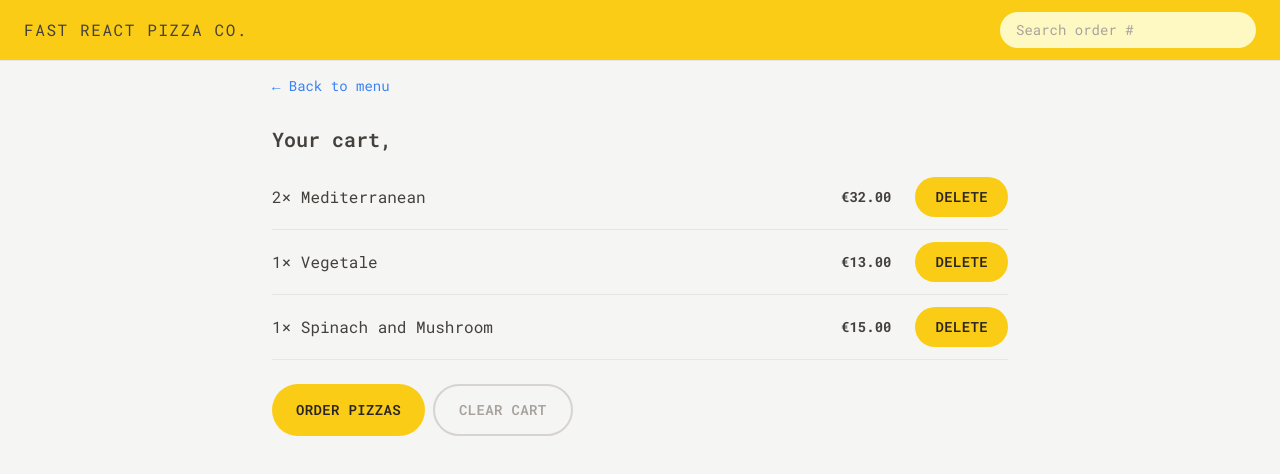
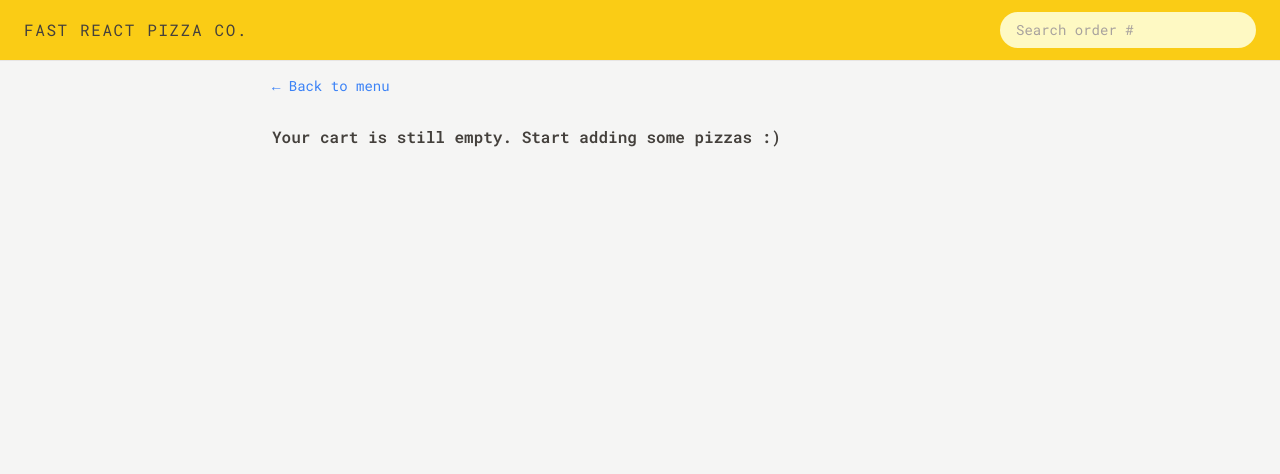
Before and after one commit to HahaKhoang/fast-react-pizza, a React (Vite) app: page /cart in a window 1280 px wide. Shown: the top 474 px of the page. Built offline with nearby package versions, Linux system fonts and the light colour scheme.

Commit message:
Builds cart page

```diff
--- a/src/features/cart/Cart.jsx
+++ b/src/features/cart/Cart.jsx
@@ -1,36 +1,16 @@
-import { Link } from "react-router-dom";
 import LinkButton from "../../ui/LinkButton";
 import Button from "../../ui/Button";
 import CartItem from "./CartItem";
-import { useSelector } from "react-redux";
-
-const fakeCart = [
-  {
-    pizzaId: 12,
-    name: "Mediterranean",
-    quantity: 2,
-    unitPrice: 16,
-    totalPrice: 32,
-  },
-  {
-    pizzaId: 6,
-    name: "Vegetale",
-    quantity: 1,
-    unitPrice: 13,
-    totalPrice: 13,
-  },
-  {
-    pizzaId: 11,
-    name: "Spinach and Mushroom",
-    quantity: 1,
-    unitPrice: 15,
-    totalPrice: 15,
-  },
-];
+import EmptyCart from "./EmptyCart";
+import { useDispatch, useSelector } from "react-redux";
+import { clearCart, getCart, getUsername } from "./cartSlice";
 
 function Cart() {
-  const username = useSelector((state) => state.user.username);
-  const cart = fakeCart;
+  const username = useSelector(getUsername);
+  const cart = useSelector(getCart);
+  const dispatch = useDispatch();
+
+  if (!cart.length) return <EmptyCart />;
 
   return (
     <div className="px-4 py-3">
@@ -45,7 +25,9 @@ function Cart() {
         <Button type="primary" to="/order/new">
           Order pizzas
         </Button>
-        <Button type="secondary">Clear cart</Button>
+        <Button type="secondary" onClick={() => dispatch(clearCart())}>
+          Clear cart
+        </Button>
       </div>
     </div>
   );
--- a/src/features/cart/EmptyCart.jsx
+++ b/src/features/cart/EmptyCart.jsx
@@ -1,11 +1,13 @@
-import { Link } from 'react-router-dom';
+import LinkButton from "../../ui/LinkButton";
 
 function EmptyCart() {
   return (
-    <div>
-      <Link to="/menu">&larr; Back to menu</Link>
+    <div className="px-4 py-3">
+      <LinkButton to="/menu">&larr; Back to menu</LinkButton>
 
-      <p>Your cart is still empty. Start adding some pizzas :)</p>
+      <p className="mt-7 font-semibold">
+        Your cart is still empty. Start adding some pizzas :)
+      </p>
     </div>
   );
 }
--- a/src/features/cart/cartSlice.js
+++ b/src/features/cart/cartSlice.js
@@ -44,6 +44,10 @@ export const {
 
 export default cartSlice.reducer;
 
+export const getUsername = (state) => state.user.username;
+
+export const getCart = (state) => state.cart.cart;
+
 export const getTotalCartQuantity = (state) =>
   state.cart.cart.reduce((sum, item) => sum + item.quantity, 0);
 
```
